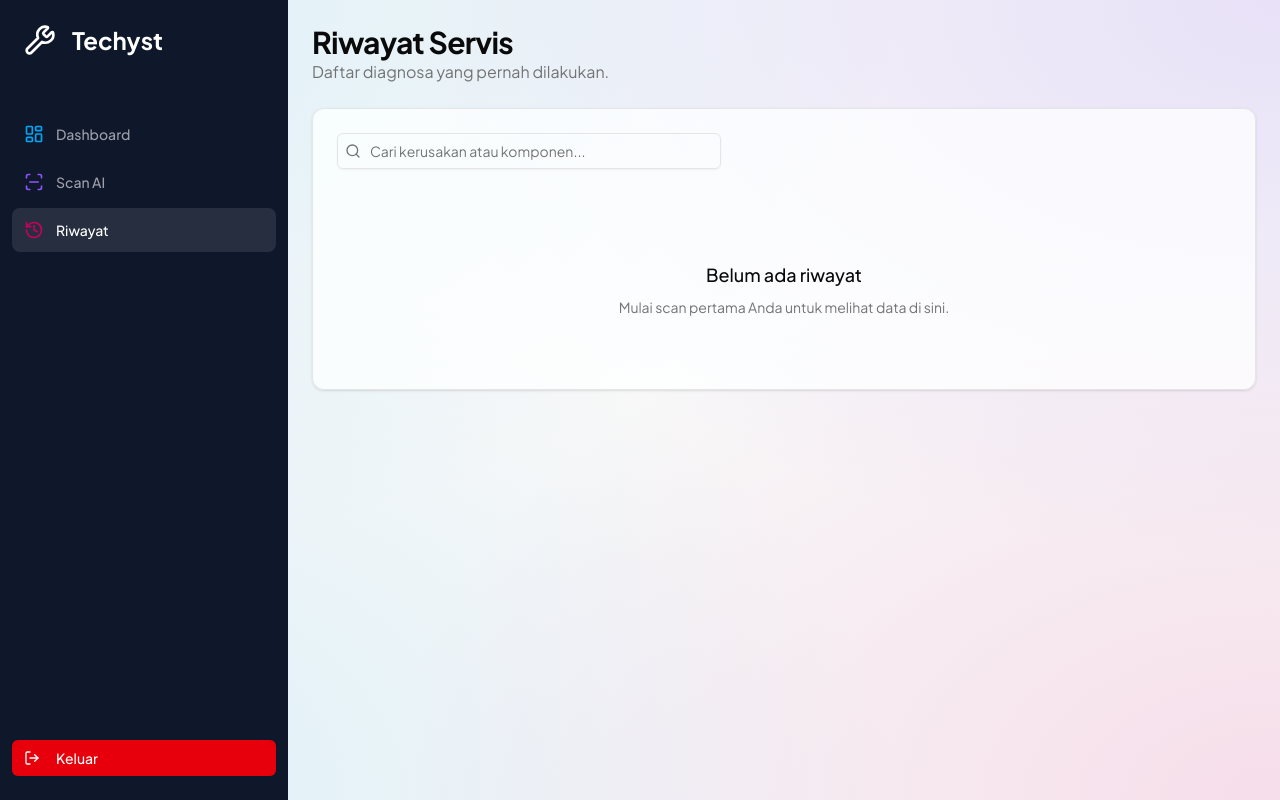
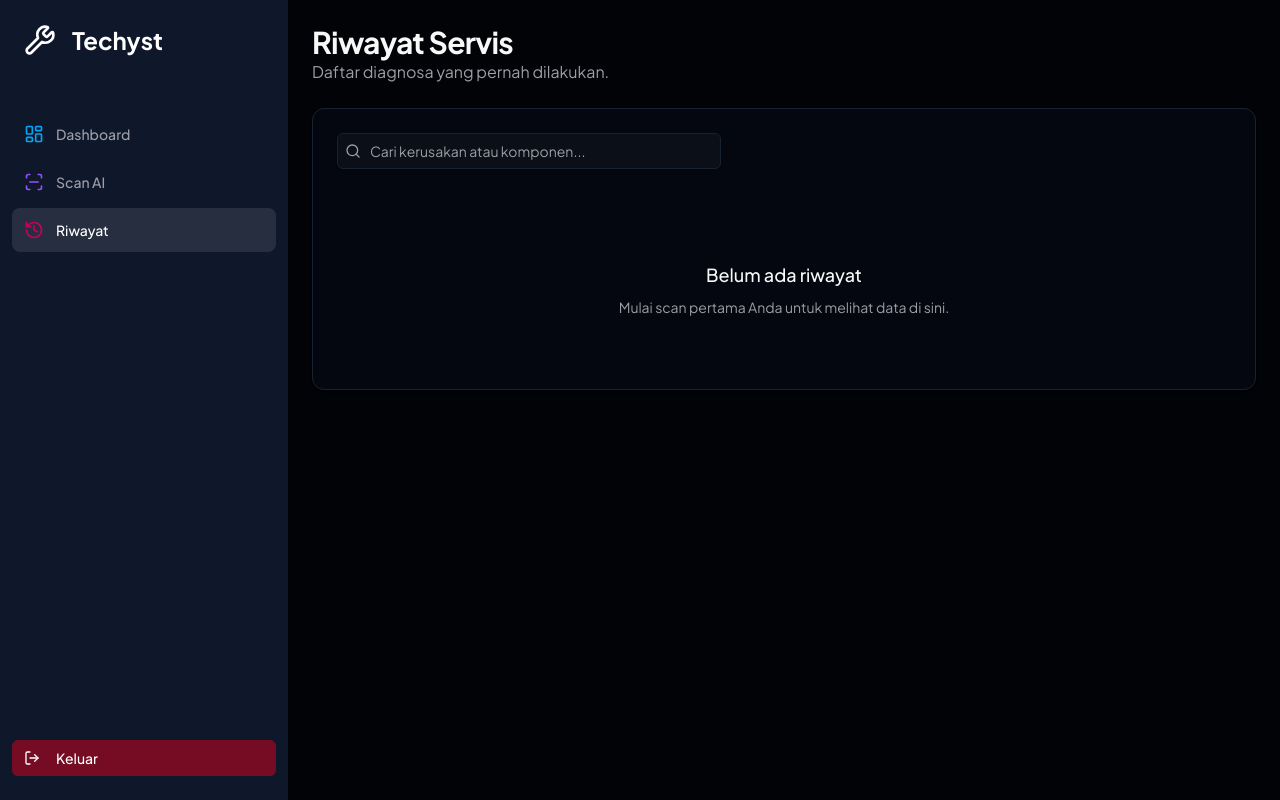
Before and after one commit to Ambanet-Corporation/techyst, a Next.js app: page /dashboard/history in a window 1280 px wide. Built offline with nearby package versions, Linux system fonts and the light colour scheme.

Commit message:
chore(ui): setup JetBrains Mono font and industrial color palette

```diff
--- a/package.json
+++ b/package.json
@@ -23,7 +23,8 @@
     "react": "19.2.0",
     "react-dom": "19.2.0",
     "sonner": "^2.0.7",
-    "tailwind-merge": "^3.4.0"
+    "tailwind-merge": "^3.4.0",
+    "tailwindcss-animate": "^1.0.7"
   },
   "devDependencies": {
     "@tailwindcss/postcss": "^4",
--- a/src/app/globals.css
+++ b/src/app/globals.css
@@ -1,111 +1,96 @@
 @import "tailwindcss";
 @import "tw-animate-css";
+
+@plugin "tailwindcss-animate";
 
 @custom-variant dark (&:is(.dark *));
 
 @theme {
   --font-sans: var(--font-sans);
-  --animate-float: float 6s ease-in-out infinite;
-}
+  --font-mono: var(--font-mono);
 
-@theme inline {
   --color-background: var(--background);
   --color-foreground: var(--foreground);
+
   --color-card: var(--card);
   --color-card-foreground: var(--card-foreground);
+
   --color-popover: var(--popover);
   --color-popover-foreground: var(--popover-foreground);
+
   --color-primary: var(--primary);
   --color-primary-foreground: var(--primary-foreground);
+
   --color-secondary: var(--secondary);
   --color-secondary-foreground: var(--secondary-foreground);
+
   --color-muted: var(--muted);
   --color-muted-foreground: var(--muted-foreground);
+
   --color-accent: var(--accent);
   --color-accent-foreground: var(--accent-foreground);
+
   --color-destructive: var(--destructive);
+  --color-destructive-foreground: var(--destructive-foreground);
+
   --color-border: var(--border);
   --color-input: var(--input);
   --color-ring: var(--ring);
-  --color-sidebar: var(--sidebar);
-  --color-sidebar-foreground: var(--sidebar-foreground);
-  --color-sidebar-primary: var(--sidebar-primary);
-  --color-sidebar-primary-foreground: var(--sidebar-primary-foreground);
-  --color-sidebar-accent: var(--sidebar-accent);
-  --color-sidebar-accent-foreground: var(--sidebar-accent-foreground);
-  --color-sidebar-border: var(--sidebar-border);
-  --color-sidebar-ring: var(--sidebar-ring);
-}
 
-@keyframes float {
-  0% {
-    transform: translateY(0px);
-  }
-  50% {
-    transform: translateY(-10px);
-  }
-  100% {
-    transform: translateY(0px);
-  }
+  --radius: 0.5rem;
 }
 
 :root {
-  --radius: 0.75rem;
-  --background: oklch(0.98 0 0);
-  --foreground: oklch(0.145 0 0);
-  --card: oklch(1 0 0 / 0.7);
-  --card-foreground: oklch(0.145 0 0);
-  --popover: oklch(1 0 0 / 0.9);
-  --popover-foreground: oklch(0.145 0 0);
-  --primary: oklch(0.205 0 0);
-  --primary-foreground: oklch(0.985 0 0);
-  --secondary: oklch(0.97 0 0);
-  --secondary-foreground: oklch(0.205 0 0);
-  --muted: oklch(0.97 0 0);
-  --muted-foreground: oklch(0.556 0 0);
-  --accent: oklch(0.97 0 0);
-  --accent-foreground: oklch(0.205 0 0);
-  --destructive: oklch(0.577 0.245 27.325);
-  --border: oklch(0.922 0 0);
-  --input: oklch(0.922 0 0);
-  --ring: oklch(0.708 0 0);
-  --sidebar: oklch(0.985 0 0);
-  --sidebar-foreground: oklch(0.145 0 0);
-  --sidebar-primary: oklch(0.205 0 0);
-  --sidebar-primary-foreground: oklch(0.985 0 0);
-  --sidebar-accent: oklch(0.97 0 0);
-  --sidebar-accent-foreground: oklch(0.205 0 0);
-  --sidebar-border: oklch(0.922 0 0);
-  --sidebar-ring: oklch(0.708 0 0);
+  --background: oklch(0.1 0.01 260);
+  --foreground: oklch(0.98 0 0);
+
+  --card: oklch(0.13 0.02 260);
+  --card-foreground: oklch(0.98 0 0);
+
+  --popover: oklch(0.13 0.02 260);
+  --popover-foreground: oklch(0.98 0 0);
+
+  --primary: oklch(0.65 0.15 230);
+  --primary-foreground: oklch(0.1 0.01 260);
+
+  --secondary: oklch(0.2 0.03 260);
+  --secondary-foreground: oklch(0.98 0 0);
+
+  --muted: oklch(0.2 0.03 260);
+  --muted-foreground: oklch(0.7 0.01 260);
+
+  --accent: oklch(0.2 0.03 260);
+  --accent-foreground: oklch(0.98 0 0);
+
+  --destructive: oklch(0.5 0.2 25);
+  --destructive-foreground: oklch(0.98 0 0);
+
+  --border: oklch(0.25 0.03 260);
+  --input: oklch(0.25 0.03 260);
+
+  --ring: oklch(0.65 0.15 230);
 }
 
 .dark {
-  --background: oklch(0.1 0.02 260);
-  --foreground: oklch(0.985 0 0);
-  --card: oklch(0.15 0.03 260 / 0.6);
-  --card-foreground: oklch(0.985 0 0);
-  --popover: oklch(0.15 0.03 260 / 0.8);
-  --popover-foreground: oklch(0.985 0 0);
-  --primary: oklch(0.6 0.18 270);
-  --primary-foreground: oklch(0.1 0.02 260);
-  --secondary: oklch(0.2 0.04 260);
-  --secondary-foreground: oklch(0.985 0 0);
-  --muted: oklch(0.2 0.04 260);
-  --muted-foreground: oklch(0.7 0 0);
-  --accent: oklch(0.25 0.05 260);
-  --accent-foreground: oklch(0.985 0 0);
-  --destructive: oklch(0.6 0.2 20);
-  --border: oklch(1 0 0 / 0.1);
-  --input: oklch(1 0 0 / 0.1);
-  --ring: oklch(0.6 0.18 270);
-  --sidebar: oklch(0.12 0.03 260);
-  --sidebar-foreground: oklch(0.985 0 0);
-  --sidebar-primary: oklch(0.6 0.18 270);
-  --sidebar-primary-foreground: oklch(0.985 0 0);
-  --sidebar-accent: oklch(0.2 0.04 260);
-  --sidebar-accent-foreground: oklch(0.985 0 0);
-  --sidebar-border: oklch(1 0 0 / 0.1);
-  --sidebar-ring: oklch(0.6 0.18 270);
+  --background: oklch(0.1 0.01 260);
+  --foreground: oklch(0.98 0 0);
+  --card: oklch(0.13 0.02 260);
+  --card-foreground: oklch(0.98 0 0);
+  --popover: oklch(0.13 0.02 260);
+  --popover-foreground: oklch(0.98 0 0);
+  --primary: oklch(0.65 0.15 230);
+  --primary-foreground: oklch(0.1 0.01 260);
+  --secondary: oklch(0.2 0.03 260);
+  --secondary-foreground: oklch(0.98 0 0);
+  --muted: oklch(0.2 0.03 260);
+  --muted-foreground: oklch(0.7 0.01 260);
+  --accent: oklch(0.2 0.03 260);
+  --accent-foreground: oklch(0.98 0 0);
+  --destructive: oklch(0.5 0.2 25);
+  --destructive-foreground: oklch(0.98 0 0);
+  --border: oklch(0.25 0.03 260);
+  --input: oklch(0.25 0.03 260);
+  --ring: oklch(0.65 0.15 230);
 }
 
 @layer base {
@@ -113,32 +98,20 @@
     @apply border-border outline-ring/50;
   }
   body {
-    @apply bg-background text-foreground selection:bg-primary selection:text-primary-foreground;
-    background-image: radial-gradient(at 0% 0%, rgba(56, 189, 248, 0.15) 0px, transparent 50%), radial-gradient(at 100% 0%, rgba(139, 92, 246, 0.15) 0px, transparent 50%),
-      radial-gradient(at 100% 100%, rgba(236, 72, 153, 0.15) 0px, transparent 50%), radial-gradient(at 0% 100%, rgba(56, 189, 248, 0.15) 0px, transparent 50%);
-    background-attachment: fixed;
+    @apply bg-background text-foreground selection:bg-cyan-500/30 selection:text-cyan-200;
   }
 }
 
 @layer utilities {
   .glass {
-    @apply bg-card backdrop-blur-xl border border-white/10 shadow-lg;
+    @apply bg-slate-900/60 backdrop-blur-md border border-white/5;
   }
 
-  .glass-hover {
-    @apply hover:bg-card/80 transition-all duration-300 hover:shadow-xl hover:-translate-y-1;
+  .glass-panel {
+    @apply bg-slate-950/50 backdrop-blur-xl border border-white/10 shadow-2xl;
   }
 
-  ::-webkit-scrollbar {
-    width: 6px;
-    height: 6px;
-  }
-
-  ::-webkit-scrollbar-track {
-    background: transparent;
-  }
-
-  ::-webkit-scrollbar-thumb {
-    @apply bg-primary/20 rounded-full hover:bg-primary/40 transition;
+  .text-glow {
+    text-shadow: 0 0 20px oklch(0.65 0.15 230 / 0.5);
   }
 }
--- a/src/app/layout.tsx
+++ b/src/app/layout.tsx
@@ -1,10 +1,15 @@
 import type { Metadata, Viewport } from "next";
-import { Plus_Jakarta_Sans } from "next/font/google";
+import { Plus_Jakarta_Sans, JetBrains_Mono } from "next/font/google";
 import { Toaster } from "@/components/ui/sonner";
 import "./globals.css";
 
 const fontSans = Plus_Jakarta_Sans({
   variable: "--font-sans",
+  subsets: ["latin"],
+});
+
+const fontMono = JetBrains_Mono({
+  variable: "--font-mono",
   subsets: ["latin"],
 });
 
@@ -14,7 +19,7 @@ export const viewport: Viewport = {
   maximumScale: 1,
   themeColor: [
     { media: "(prefers-color-scheme: light)", color: "white" },
-    { media: "(prefers-color-scheme: dark)", color: "#0f172a" },
+    { media: "(prefers-color-scheme: dark)", color: "#020617" },
   ],
 };
 
@@ -57,10 +62,10 @@ export default function RootLayout({
   children: React.ReactNode;
 }>) {
   return (
-    <html lang="id">
-      <body className={`${fontSans.variable} antialiased font-sans`}>
+    <html lang="id" className="dark">
+      <body className={`${fontSans.variable} ${fontMono.variable} antialiased font-sans bg-background text-foreground`}>
         {children}
-        <Toaster position="top-center" richColors />
+        <Toaster position="top-center" theme="dark" richColors />
       </body>
     </html>
   );
```
Also changed, not shown: 1 other file (tests, documents, lock files or other folders).
